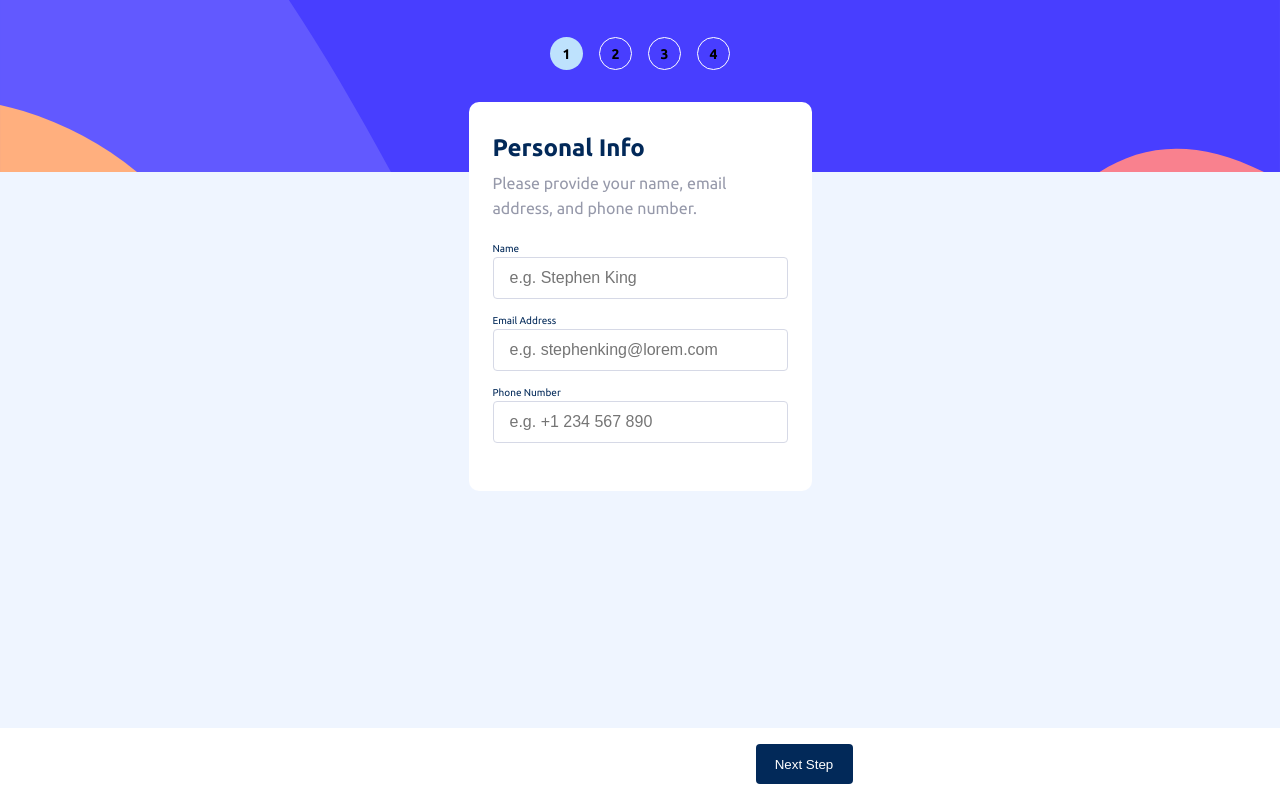
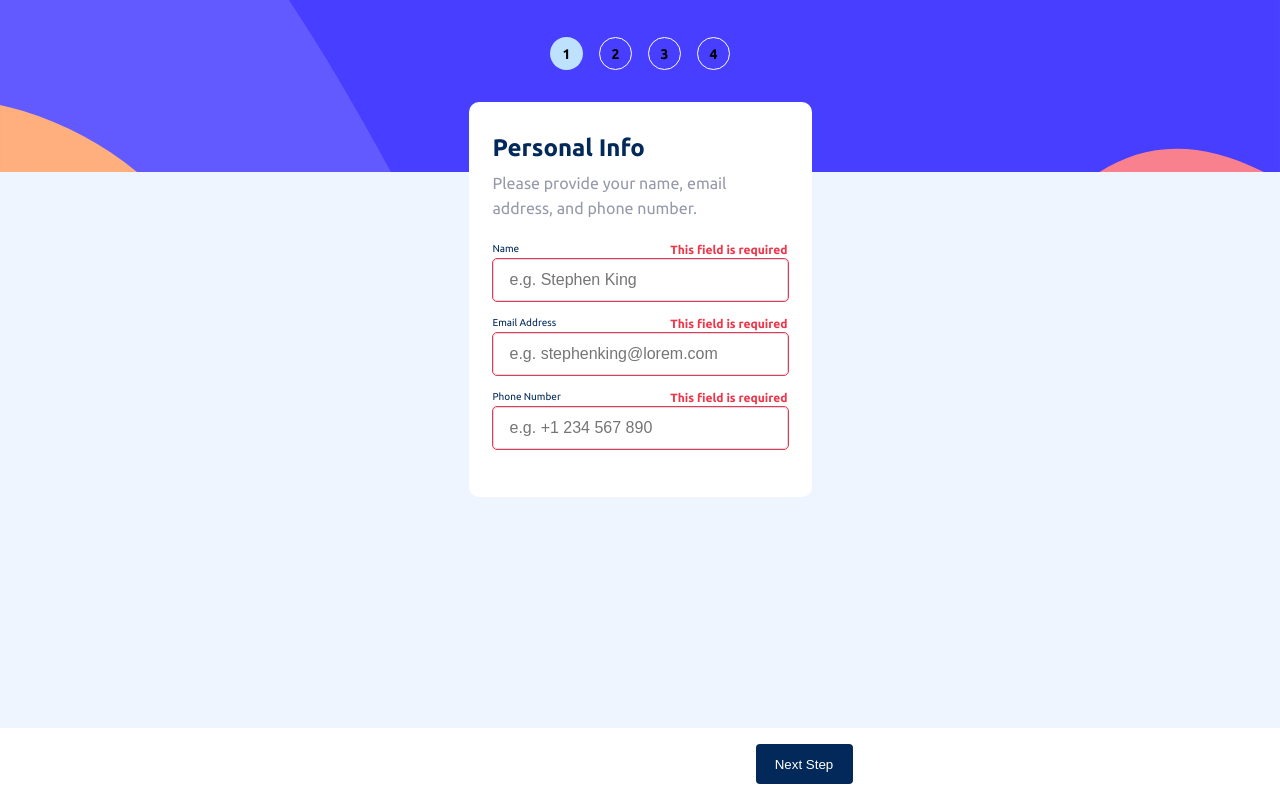
Before and after one commit to aaronkagan/react-multi-step-form, a React (Vite) app: page / in a window 1280 px wide. Both pictures are taken after a click on the button "Next Step". Built offline with nearby package versions, Linux system fonts and the light colour scheme.

Commit message:
adding form errors for step 1

```diff
--- a/src/App.tsx
+++ b/src/App.tsx
@@ -37,6 +37,12 @@ function App() {
     }
   });
 
+  const [isStepOneSubmitted, setIsStepOneSubmitted] = useState(false);
+
+  function handleStepOneInputError() {
+    setIsStepOneSubmitted(true);
+  }
+
   return (
     <>
       <GlobalStyle />
@@ -46,6 +52,7 @@ function App() {
           <Step1
             data={data}
             setData={setData}
+            isStepOneSubmitted={isStepOneSubmitted}
           />
         )}
         {step === 2 && (
@@ -71,6 +78,7 @@ function App() {
           step={step}
           setStep={setStep}
           data={data}
+          handleStepOneInputError={handleStepOneInputError}
         />
       </main>
     </>
--- a/src/components/Navigation.tsx
+++ b/src/components/Navigation.tsx
@@ -1,11 +1,12 @@
 import styled from 'styled-components';
 
-const Navigation = ({ step, setStep, data }) => {
+const Navigation = ({ step, setStep, data, handleStepOneInputError }) => {
   const handlePreviousStep = () => {
     if (step > 1) setStep((s) => s - 1);
   };
 
   const handleNextStep = () => {
+    if (step === 1) handleStepOneInputError();
     if (step === 1 && data.name && data.email && data.tel) setStep(2);
     if (step === 2 && data.plan) setStep(3);
     if (step >= 3 && step <= 4) setStep((s) => s + 1);
--- a/src/components/Step1.tsx
+++ b/src/components/Step1.tsx
@@ -1,6 +1,6 @@
 import styled from 'styled-components';
 
-const Step1 = ({ data, setData }) => {
+const Step1 = ({ data, setData, isStepOneSubmitted }) => {
   return (
     <StyledArticle>
       <h1 className="title">Personal Info</h1>
@@ -8,7 +8,13 @@ const Step1 = ({ data, setData }) => {
         Please provide your name, email address, and phone number.
       </p>
       <form>
-        <label htmlFor="name">Name</label>
+        <label htmlFor="name">
+          Name{' '}
+          {isStepOneSubmitted && !data.name && (
+            <span className="error">This field is required</span>
+          )}
+        </label>
+
         <input
           type="text"
           name="name"
@@ -18,8 +24,19 @@ const Step1 = ({ data, setData }) => {
           onChange={(e) =>
             setData((data) => ({ ...data, name: e.target.value }))
           }
+          style={
+            isStepOneSubmitted && !data.name
+              ? { outline: '1px solid #EE374A' }
+              : {}
+          }
         />
-        <label htmlFor="email">Email Address</label>
+        <label htmlFor="email">
+          Email Address{' '}
+          {isStepOneSubmitted && !data.email && (
+            <span className="error">This field is required</span>
+          )}
+        </label>
+
         <input
           type="email"
           name="email"
@@ -29,8 +46,19 @@ const Step1 = ({ data, setData }) => {
           onChange={(e) =>
             setData((data) => ({ ...data, email: e.target.value }))
           }
+          style={
+            isStepOneSubmitted && !data.email
+              ? { outline: '1px solid #EE374A' }
+              : {}
+          }
         />
-        <label htmlFor="tel">Phone Number</label>
+        <label htmlFor="tel">
+          Phone Number{' '}
+          {isStepOneSubmitted && !data.tel && (
+            <span className="error">This field is required</span>
+          )}
+        </label>
+
         <input
           type="tel"
           name="tel"
@@ -42,6 +70,11 @@ const Step1 = ({ data, setData }) => {
               ...data,
               tel: e.target.value
             }))
+          }
+          style={
+            isStepOneSubmitted && !data.tel
+              ? { outline: '1px solid #EE374A' }
+              : {}
           }
         />
       </form>
@@ -73,10 +106,17 @@ const StyledArticle = styled.article`
   }
 
   label {
-    display: block;
+    display: flex;
+    justify-content: space-between;
     color: #022959;
     font: 1.2rem;
     margin-bottom: 0.3rem;
+  }
+
+  .error {
+    color: #ee374a;
+    font-weight: 700;
+    font-size: 1.2rem;
   }
 
   input {
```
